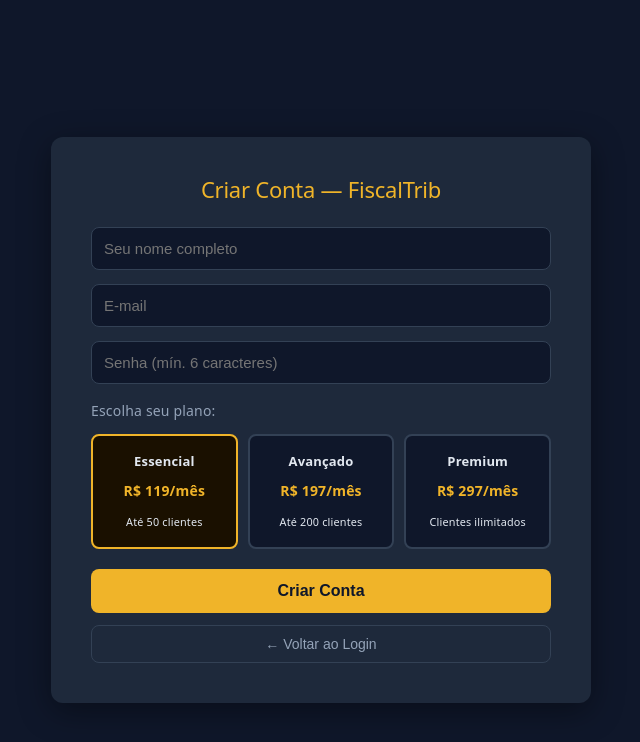
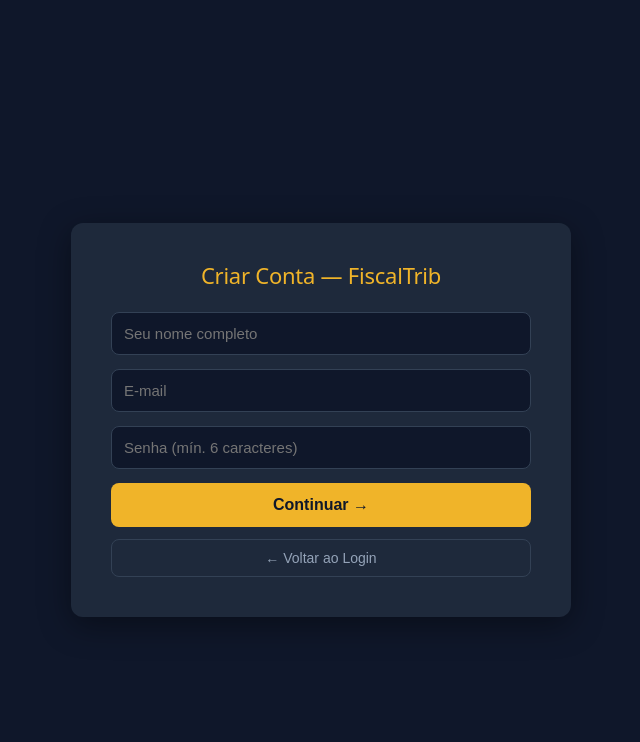
Before and after one commit to marcosvini864-png/fiscaltrib, a React (Vite) app: page / in a window 1280 px wide. Both pictures are taken after a click on the button "Criar nova conta". Shown: the top 742 px of the page, without its empty margins (319-959 px from the left). Built offline with nearby package versions, Linux system fonts and the light colour scheme.

Commit message:
novo fluxo 8 telas - cadastro, planos, aprovado, tipoperfil

```diff
--- a/src/App.jsx
+++ b/src/App.jsx
@@ -2,6 +2,9 @@
 import { supabase } from './supabase'
 import Login from './Login'
 import Cadastro from './Cadastro'
+import Planos from './Planos'
+import Aprovado from './Aprovado'
+import TipoPerfil from './TipoPerfil'
 import Perfil from './Perfil'
 import Dashboard from './Dashboard'
 import Admin from './Admin'
@@ -9,44 +12,62 @@
 const ADMIN_EMAIL = 'marcosvini864@gmail.com'
 
 export default function App() {
-  const [tela,     setTela]     = useState('login')
-  const [usuario,  setUsuario]  = useState(null)
-  const [nomeUser, setNomeUser] = useState('')
+  const [tela,      setTela]      = useState('login')
+  const [usuario,   setUsuario]   = useState(null)
+  const [nomeUser,  setNomeUser]  = useState('')
+  const [assinatura, setAssinatura] = useState(null)
 
   useEffect(() => {
     supabase.auth.getSession().then(({ data: { session } }) => {
-      if (session?.user) verificarPerfil(session.user)
+      if (session?.user) verificarUsuario(session.user)
     })
-
     const { data: { subscription } } = supabase.auth.onAuthStateChange((_event, session) => {
-      if (session?.user) verificarPerfil(session.user)
+      if (session?.user) verificarUsuario(session.user)
       else { setUsuario(null); setTela('login') }
     })
-
     return () => subscription.unsubscribe()
   }, [])
 
-  async function verificarPerfil(user) {
+  async function verificarUsuario(user) {
     setUsuario(user)
 
-    // Admin vai direto para o painel
+    // Admin vai direto
     if (user.email === ADMIN_EMAIL) {
       setTela('admin')
       return
     }
 
-    const { data } = await supabase
+    // Busca perfil
+    const { data: perfil } = await supabase
       .from('usuarios')
       .select('nome_completo, perfil_completo')
       .eq('email', user.email)
       .single()
 
-    if (data?.perfil_completo && data?.nome_completo) {
-      setNomeUser(data.nome_completo)
-      setTela('dashboard')
-    } else {
+    // Busca assinatura
+    const { data: ass } = await supabase
+      .from('assinaturas')
+      .select('*')
+      .eq('usuario_id', user.id)
+      .single()
+
+    setAssinatura(ass)
+
+    // Sem assinatura ativa → vai para Planos
+    if (!ass || !ass.ativo) {
+      setTela('planos')
+      return
+    }
+
+    // Com assinatura ativa mas perfil incompleto → vai para Perfil
+    if (!perfil?.perfil_completo || !perfil?.nome_completo) {
       setTela('perfil')
+      return
     }
+
+    // Tudo ok → Dashboard
+    setNomeUser(perfil.nome_completo)
+    setTela('dashboard')
   }
 
   async function handleLogout() {
@@ -54,12 +75,62 @@
     setTela('login')
     setUsuario(null)
     setNomeUser('')
+    setAssinatura(null)
   }
 
-  if (tela === 'cadastro')  return <Cadastro onVoltar={() => setTela('login')} />
-  if (tela === 'perfil')    return <Perfil usuario={usuario} onConcluido={(nome) => { setNomeUser(nome); setTela('dashboard') }} />
-  if (tela === 'admin')     return <Admin onVoltar={() => setTela('dashboard')} onLogout={handleLogout} />
-  if (tela === 'dashboard') return <Dashboard nomeUsuario={usuario?.email === ADMIN_EMAIL ? 'Marcos Alexandre' : nomeUser} onLogout={handleLogout} onAdmin={usuario?.email === ADMIN_EMAIL ? () => setTela('admin') : null} />
+  // Tela 1 — Login
+  if (tela === 'login')
+    return <Login
+      onLogin={(user) => verificarUsuario(user)}
+      onCadastro={() => setTela('cadastro')}
+    />
 
-  return <Login onLogin={(user) => verificarPerfil(user)} onCadastro={() => setTela('cadastro')} />
+  // Tela 2 — Criar Conta
+  if (tela === 'cadastro')
+    return <Cadastro
+      onVoltar={() => setTela('login')}
+      onCadastrado={(user) => { setUsuario(user); setTela('planos') }}
+    />
+
+  // Tela 3 — Escolher Plano
+  if (tela === 'planos')
+    return <Planos
+      user={usuario}
+      assinatura={assinatura}
+      onVoltar={null}
+      onPagamentoIniciado={() => setTela('aguardando')}
+    />
+
+  // Tela 4/5 — Aguardando/Aprovado
+  if (tela === 'aguardando')
+    return <Aprovado
+      onContinuar={() => setTela('tipoperfil')}
+    />
+
+  // Tela 6 — Tipo de Perfil
+  if (tela === 'tipoperfil')
+    return <TipoPerfil
+      onEscolher={(tipo) => { setTela('perfil') }}
+    />
+
+  // Tela 7 — Completar Perfil
+  if (tela === 'perfil')
+    return <Perfil
+      usuario={usuario}
+      onConcluido={(nome) => { setNomeUser(nome); setTela('dashboard') }}
+    />
+
+  // Admin
+  if (tela === 'admin')
+    return <Admin
+      onVoltar={() => setTela('dashboard')}
+      onLogout={handleLogout}
+    />
+
+  // Tela 8 — Dashboard
+  return <Dashboard
+    nomeUsuario={usuario?.email === ADMIN_EMAIL ? 'Marcos Alexandre' : nomeUser}
+    onLogout={handleLogout}
+    onAdmin={usuario?.email === ADMIN_EMAIL ? () => setTela('admin') : null}
+  />
 }
--- /dev/null
+++ b/src/Aprovado.jsx
@@ -0,0 +1,29 @@
+export default function Aprovado({ onContinuar }) {
+  return (
+    <div style={styles.container}>
+      <div style={styles.card}>
+        <div style={styles.icone}>✅</div>
+        <h2 style={styles.titulo}>Pagamento Confirmado!</h2>
+        <p style={styles.texto}>
+          Bem-vindo ao FiscalTrib! Sua assinatura foi ativada com sucesso.
+        </p>
+        <p style={styles.subtexto}>
+          Agora vamos configurar o seu perfil para personalizar sua experiência.
+        </p>
+        <button style={styles.btn} onClick={onContinuar}>
+          Configurar meu perfil →
+        </button>
+      </div>
+    </div>
+  )
+}
+
+const styles = {
+  container: { minHeight: '100vh', display: 'flex', alignItems: 'center', justifyContent: 'center', background: '#0f172a', padding: '20px' },
+  card:      { background: '#1e293b', borderRadius: '12px', padding: '48px 40px', width: '100%', maxWidth: '440px', boxShadow: '0 8px 32px rgba(0,0,0,0.4)', textAlign: 'center' },
+  icone:     { fontSize: '64px', marginBottom: '16px' },
+  titulo:    { color: '#4ade80', fontSize: '24px', fontWeight: 'bold', marginBottom: '16px' },
+  texto:     { color: '#e2e8f0', fontSize: '16px', marginBottom: '12px', lineHeight: 1.6 },
+  subtexto:  { color: '#94a3b8', fontSize: '14px', marginBottom: '32px', lineHeight: 1.6 },
+  btn:       { padding: '14px 32px', background: '#f0b429', color: '#0f172a', border: 'none', borderRadius: '8px', fontWeight: 'bold', fontSize: '16px', cursor: 'pointer' },
+}
--- a/src/Cadastro.jsx
+++ b/src/Cadastro.jsx
@@ -1,24 +1,15 @@
 import { useState } from 'react'
 import { supabase } from './supabase'
 
-const planos = [
-  { id: 'essencial', nome: 'Essencial', preco: 'R$ 119/mês', descricao: 'Até 50 clientes' },
-  { id: 'avancado',  nome: 'Avançado',  preco: 'R$ 197/mês', descricao: 'Até 200 clientes' },
-  { id: 'premium',  nome: 'Premium',   preco: 'R$ 297/mês', descricao: 'Clientes ilimitados' },
-]
-
-export default function Cadastro({ onVoltar }) {
+export default function Cadastro({ onVoltar, onCadastrado }) {
   const [nome,  setNome]  = useState('')
   const [email, setEmail] = useState('')
   const [senha, setSenha] = useState('')
-  const [plano, setPlano] = useState('essencial')
   const [erro,  setErro]  = useState('')
-  const [msg,   setMsg]   = useState('')
   const [load,  setLoad]  = useState(false)
 
   async function handleCadastro() {
     setErro('')
-    setMsg('')
 
     if (!nome.trim() || !email.trim() || !senha.trim()) {
       setErro('Preencha todos os campos.')
@@ -31,25 +22,25 @@
 
     setLoad(true)
     try {
-      // 1. Cria o usuário no Auth do Supabase
       const { data: authData, error: authError } = await supabase.auth.signUp({
         email,
         password: senha,
-        options: { data: { nome, plano } }
+        options: { data: { nome } }
       })
 
       if (authError) throw authError
 
-      // 2. Salva dados extras na tabela "usuarios"
       const userId = authData.user?.id
       if (userId) {
         const { error: dbError } = await supabase
           .from('usuarios')
-          .insert([{ id: userId, nome, email, plano, ativo: true }])
+          .insert([{ id: userId, nome, email, ativo: true }])
         if (dbError) console.warn('Aviso tabela usuarios:', dbError.message)
       }
 
-      setMsg('✅ Conta criada! Verifique seu e-mail para confirmar o cadastro.')
+      // Após criar conta, vai para escolha de plano
+      onCadastrado(authData.user)
+
     } catch (e) {
       setErro(e.message || 'Erro ao criar conta.')
     } finally {
@@ -83,26 +74,10 @@
           onChange={e => setSenha(e.target.value)}
         />
 
-        <p style={styles.label}>Escolha seu plano:</p>
-        <div style={styles.planos}>
-          {planos.map(p => (
-            <div
-              key={p.id}
-              style={{ ...styles.planoCard, ...(plano === p.id ? styles.planoSelecionado : {}) }}
-              onClick={() => setPlano(p.id)}
-            >
-              <strong>{p.nome}</strong>
-              <span style={styles.preco}>{p.preco}</span>
-              <small>{p.descricao}</small>
-            </div>
-          ))}
-        </div>
-
         {erro && <p style={styles.erro}>{erro}</p>}
-        {msg  && <p style={styles.sucesso}>{msg}</p>}
 
         <button style={styles.btn} onClick={handleCadastro} disabled={load}>
-          {load ? 'Criando conta...' : 'Criar Conta'}
+          {load ? 'Criando conta...' : 'Continuar →'}
         </button>
 
         <button style={styles.btnVoltar} onClick={onVoltar}>
@@ -114,17 +89,11 @@
 }
 
 const styles = {
-  container:       { minHeight: '100vh', display: 'flex', alignItems: 'center', justifyContent: 'center', background: '#0f172a', padding: '20px' },
-  card:            { background: '#1e293b', borderRadius: '12px', padding: '40px', width: '100%', maxWidth: '460px', boxShadow: '0 8px 32px rgba(0,0,0,0.4)' },
-  titulo:          { color: '#f0b429', textAlign: 'center', marginBottom: '24px', fontSize: '22px' },
-  input:           { width: '100%', padding: '12px', marginBottom: '14px', borderRadius: '8px', border: '1px solid #334155', background: '#0f172a', color: '#e2e8f0', fontSize: '15px', boxSizing: 'border-box' },
-  label:           { color: '#94a3b8', marginBottom: '10px', fontSize: '14px' },
-  planos:          { display: 'flex', gap: '10px', marginBottom: '20px' },
-  planoCard:       { flex: 1, background: '#0f172a', border: '2px solid #334155', borderRadius: '8px', padding: '12px', cursor: 'pointer', display: 'flex', flexDirection: 'column', gap: '4px', color: '#e2e8f0', fontSize: '13px', textAlign: 'center' },
-  planoSelecionado:{ borderColor: '#f0b429', background: '#1a1000' },
-  preco:           { color: '#f0b429', fontWeight: 'bold', fontSize: '14px' },
-  erro:            { color: '#f87171', fontSize: '13px', marginBottom: '10px' },
-  sucesso:         { color: '#4ade80', fontSize: '13px', marginBottom: '10px' },
-  btn:             { width: '100%', padding: '13px', background: '#f0b429', color: '#0f172a', border: 'none', borderRadius: '8px', fontWeight: 'bold', fontSize: '16px', cursor: 'pointer', marginBottom: '12px' },
-  btnVoltar:       { width: '100%', padding: '10px', background: 'transparent', color: '#94a3b8', border: '1px solid #334155', borderRadius: '8px', cursor: 'pointer', fontSize: '14px' },
+  container:  { minHeight: '100vh', display: 'flex', alignItems: 'center', justifyContent: 'center', background: '#0f172a', padding: '20px' },
+  card:       { background: '#1e293b', borderRadius: '12px', padding: '40px', width: '100%', maxWidth: '420px', boxShadow: '0 8px 32px rgba(0,0,0,0.4)' },
+  titulo:     { color: '#f0b429', textAlign: 'center', marginBottom: '24px', fontSize: '22px' },
+  input:      { width: '100%', padding: '12px', marginBottom: '14px', borderRadius: '8px', border: '1px solid #334155', background: '#0f172a', color: '#e2e8f0', fontSize: '15px', boxSizing: 'border-box' },
+  erro:       { color: '#f87171', fontSize: '13px', marginBottom: '10px' },
+  btn:        { width: '100%', padding: '13px', background: '#f0b429', color: '#0f172a', border: 'none', borderRadius: '8px', fontWeight: 'bold', fontSize: '16px', cursor: 'pointer', marginBottom: '12px' },
+  btnVoltar:  { width: '100%', padding: '10px', background: 'transparent', color: '#94a3b8', border: '1px solid #334155', borderRadius: '8px', cursor: 'pointer', fontSize: '14px' },
 }
--- /dev/null
+++ b/src/TipoPerfil.jsx
@@ -0,0 +1,59 @@
+export default function TipoPerfil({ onEscolher }) {
+  const perfis = [
+    {
+      id: 'contador',
+      icone: '📊',
+      titulo: 'Contador',
+      descricao: 'Escritório de contabilidade ou contador autônomo',
+    },
+    {
+      id: 'advogado',
+      icone: '⚖️',
+      titulo: 'Advogado',
+      descricao: 'Advogado tributarista ou escritório jurídico',
+    },
+    {
+      id: 'empresario',
+      icone: '🏢',
+      titulo: 'Empresário',
+      descricao: 'Proprietário ou gestor de empresa',
+    },
+  ]
+
+  return (
+    <div style={styles.container}>
+      <div style={styles.card}>
+        <h2 style={styles.titulo}>Qual é o seu perfil?</h2>
+        <p style={styles.subtexto}>
+          Isso nos ajuda a personalizar sua experiência no FiscalTrib.
+        </p>
+
+        <div style={styles.grid}>
+          {perfis.map(p => (
+            <div
+              key={p.id}
+              style={styles.perfilCard}
+              onClick={() => onEscolher(p.id)}
+            >
+              <div style={styles.icone}>{p.icone}</div>
+              <div style={styles.perfilTitulo}>{p.titulo}</div>
+              <div style={styles.perfilDesc}>{p.descricao}</div>
+            </div>
+          ))}
+        </div>
+      </div>
+    </div>
+  )
+}
+
+const styles = {
+  container:   { minHeight: '100vh', display: 'flex', alignItems: 'center', justifyContent: 'center', background: '#0f172a', padding: '20px' },
+  card:        { background: '#1e293b', borderRadius: '12px', padding: '48px 40px', width: '100%', maxWidth: '560px', boxShadow: '0 8px 32px rgba(0,0,0,0.4)', textAlign: 'center' },
+  titulo:      { color: '#f0b429', fontSize: '24px', fontWeight: 'bold', marginBottom: '12px' },
+  subtexto:    { color: '#94a3b8', fontSize: '14px', marginBottom: '32px' },
+  grid:        { display: 'flex', gap: '16px', justifyContent: 'center' },
+  perfilCard:  { flex: 1, background: '#0f172a', border: '2px solid #334155', borderRadius: '12px', padding: '24px 16px', cursor: 'pointer', transition: 'border-color 0.2s', display: 'flex', flexDirection: 'column', alignItems: 'center', gap: '10px' },
+  icone:       { fontSize: '40px' },
+  perfilTitulo:{ color: '#e2e8f0', fontWeight: 'bold', fontSize: '16px' },
+  perfilDesc:  { color: '#94a3b8', fontSize: '12px', lineHeight: 1.5 },
+}
```
Also changed, not shown: src/Planos.jsx (+2 -7 lines).
